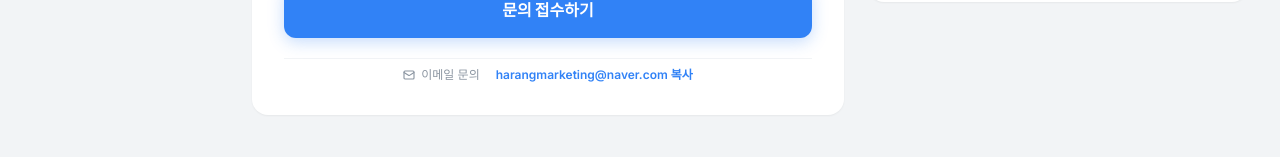
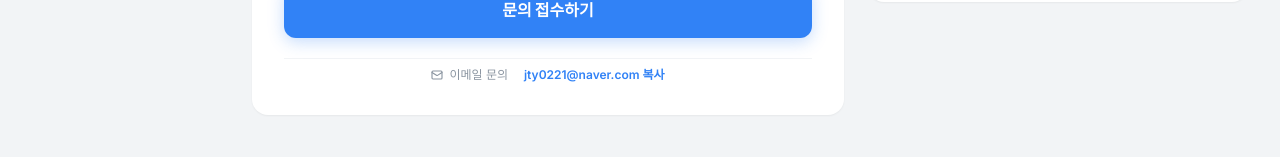
Before and after one commit to jty0221-del/localution, a Next.js app: page /inquiry in a window 1280 px wide. Shown: the part 870-1027 px from the top of the page. Built offline with nearby package versions, Linux system fonts and the light colour scheme.

Commit message:
9차 배포: inquiry COMPANY 상수 적용 (이메일 5곳 → jty0221@naver.com)

```diff
--- a/app/inquiry/page.tsx
+++ b/app/inquiry/page.tsx
@@ -5,6 +5,7 @@ export const dynamic = 'force-dynamic'
 import { useState, useEffect } from 'react'
 import Sidebar from '../components/Sidebar'
 import Footer from '../components/Footer'
+import { COMPANY } from '../lib/company'
 import {
   MessageCircle, Wrench, CreditCard, Sparkles, FileText,
   CheckCircle2, ShoppingCart, Mail, Inbox, Plus, LucideIcon,
@@ -94,12 +95,12 @@ ${lines.join('\n')}
 
   const copyEmail = async () => {
     try {
-      await navigator.clipboard.writeText('harangmarketing@naver.com')
+      await navigator.clipboard.writeText(COMPANY.EMAIL)
       setCopied(true)
       setTimeout(() => setCopied(false), 2500)
     } catch {
       const el = document.createElement('textarea')
-      el.value = 'harangmarketing@naver.com'
+      el.value = COMPANY.EMAIL
       document.body.appendChild(el)
       el.select()
       document.execCommand('copy')
@@ -136,7 +137,7 @@ ${lines.join('\n')}
           <div className="flex items-center gap-2.5 px-5 py-3 bg-[#191F28] text-white rounded-2xl shadow-2xl text-sm font-semibold">
             <CheckCircle2 size={16} strokeWidth={2.25} className="text-[#10B981]" />
             <span>이메일 주소가 복사되었습니다</span>
-            <span className="text-[#8B95A1] text-xs ml-1">harangmarketing@naver.com</span>
+            <span className="text-[#8B95A1] text-xs ml-1">{COMPANY.EMAIL}</span>
           </div>
         </div>
       )}
@@ -250,7 +251,7 @@ ${lines.join('\n')}
                     <Mail size={12} strokeWidth={2.25} />
                     이메일 문의
                   </span>
-                  <button onClick={copyEmail} className="font-semibold text-[#3182F6] hover:underline">harangmarketing@naver.com 복사</button>
+                  <button onClick={copyEmail} className="font-semibold text-[#3182F6] hover:underline">{COMPANY.EMAIL} 복사</button>
                 </div>
               </div>
             )}
@@ -300,7 +301,7 @@ ${lines.join('\n')}
           <div className="flex items-center gap-2.5 px-5 py-3 bg-[#191F28] text-white rounded-2xl shadow-2xl text-sm font-semibold">
             <CheckCircle2 size={16} strokeWidth={2.25} className="text-[#10B981]" />
             <span>이메일 주소가 복사되었습니다</span>
-            <span className="text-[#8B95A1] text-xs">harangmarketing@naver.com</span>
+            <span className="text-[#8B95A1] text-xs">{COMPANY.EMAIL}</span>
           </div>
         </div>
       )}
```
